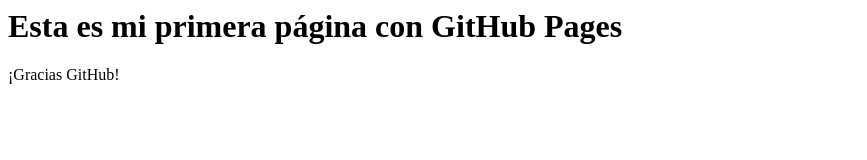
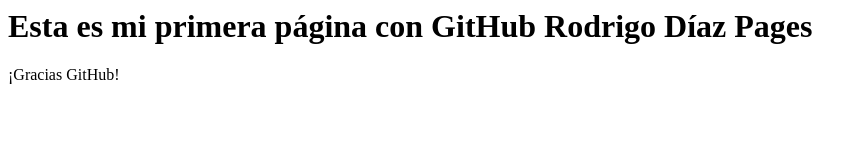
Before and after one commit to MITGITRodrigo/Cool, a plain HTML site: page index.html in a window 1280 px wide. Shown: the whole page, without its empty margins (0-867 px from the left). Drawn offline with Linux system fonts and the light colour scheme.

Commit message:
Update index.html

```diff
--- a/index.html
+++ b/index.html
@@ -1,4 +1,4 @@
 <html>
-<h1> Esta es mi primera página con GitHub Pages </h1>
+<h1> Esta es mi primera página con GitHub Rodrigo Díaz Pages </h1>
 <p>¡Gracias GitHub!</p>
 </html>
```
